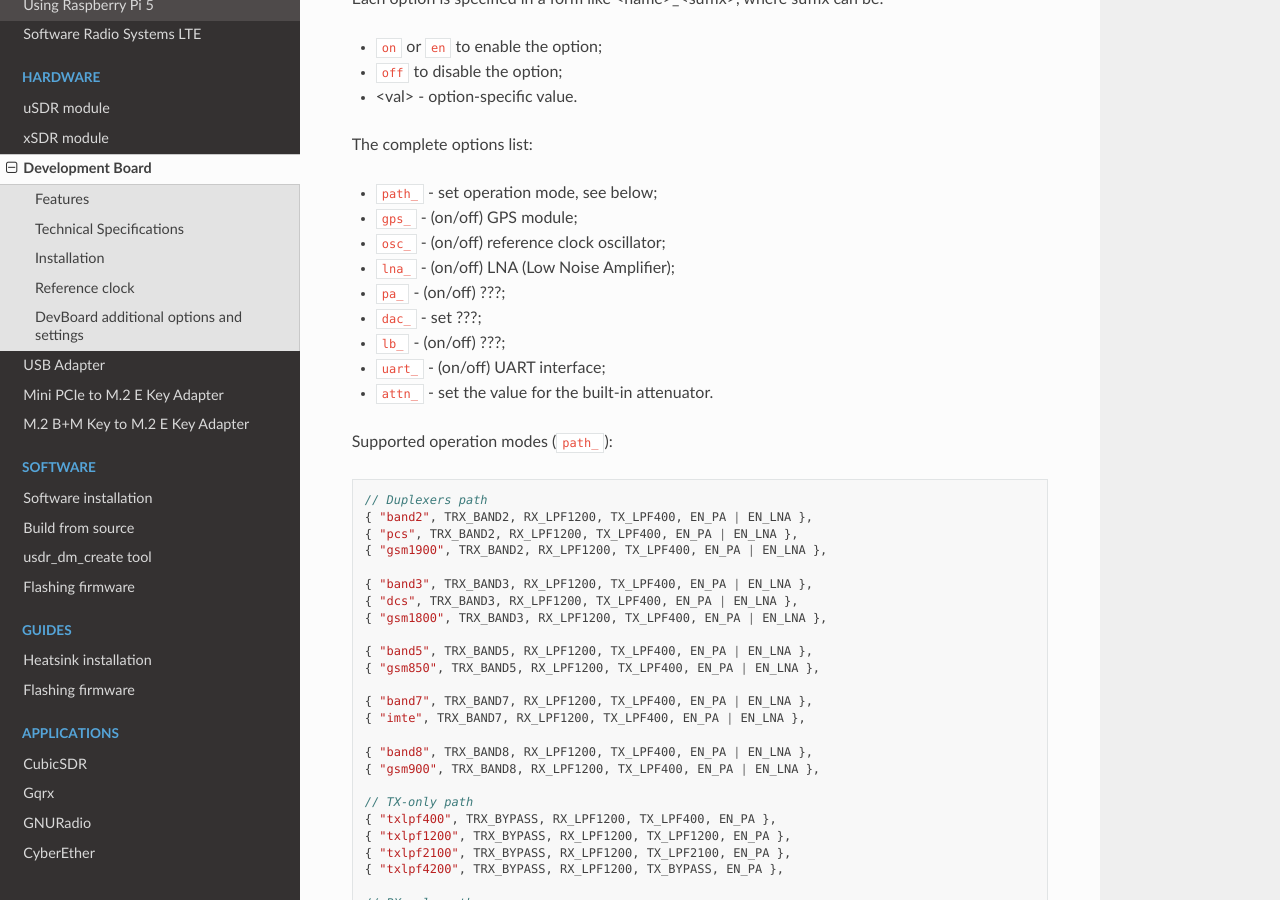
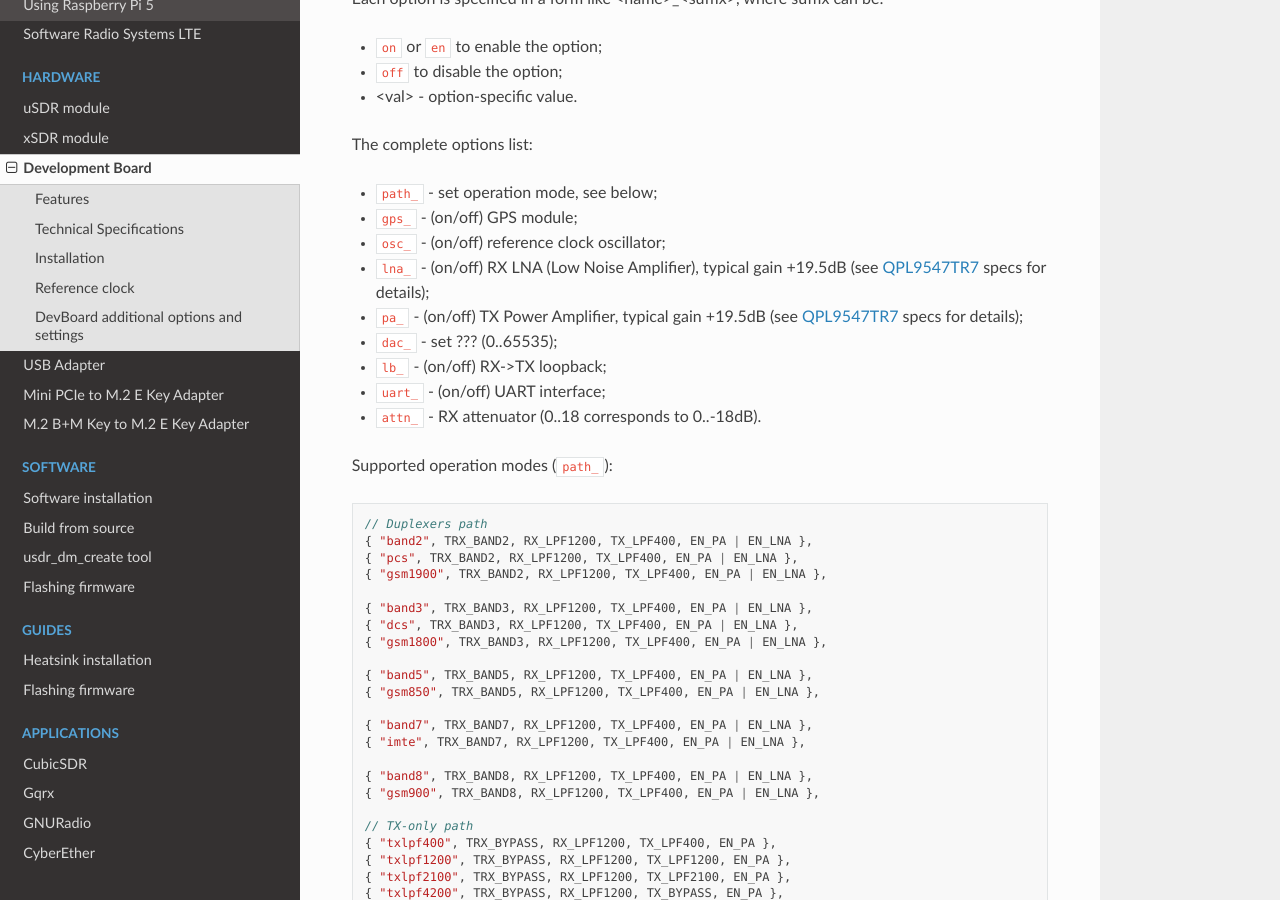
Before and after one commit to wavelet-lab/docs, a Sphinx documentation site: the page built from source/hardware/devboard.rst, in a window 1280 px wide and 900 px high, scrolled down 6672 px. Built offline with Sphinx 7.4.7 and the Read the Docs theme 3.1.0, drawn with Linux system fonts in a browser that asks for light colours.

Commit message:
Update devboard.rst

```diff
--- a/source/hardware/devboard.rst
+++ b/source/hardware/devboard.rst
@@ -151,12 +151,12 @@ The complete options list:
 * ``path_`` - set operation mode, see below;
 * ``gps_``  - (on/off) GPS module;
 * ``osc_``  - (on/off) reference clock oscillator;
-* ``lna_``  - (on/off) LNA (Low Noise Amplifier);
-* ``pa_``   - (on/off) ???;
-* ``dac_``  - set      ???;
-* ``lb_``   - (on/off) ???;
+* ``lna_``  - (on/off) RX LNA (Low Noise Amplifier), typical gain +19.5dB (see `QPL9547TR7 <https://www.qorvo.com/products/d/da007268>`_ specs for details);
+* ``pa_``   - (on/off) TX Power Amplifier, typical gain +19.5dB (see `QPL9547TR7 <https://www.qorvo.com/products/d/da007268>`_ specs for details);
+* ``dac_``  - set      ??? (0..65535);
+* ``lb_``   - (on/off) RX->TX loopback;
 * ``uart_`` - (on/off) UART interface;
-* ``attn_`` - set the value for the built-in attenuator.
+* ``attn_`` - RX attenuator (0..18 corresponds to 0..-18dB).
 
 Supported operation modes (``path_``):
 
```
